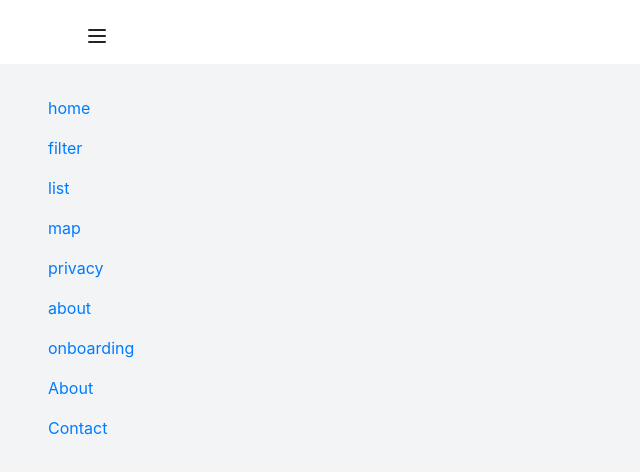
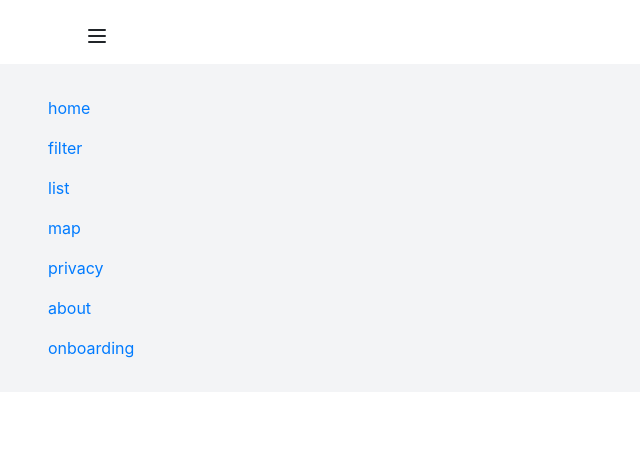
Before and after one commit to pxl-research/Generiek-vrije-plaatsen-platform, a Vue app in the folder Frontend/nsiv-frontend/: page / in a window 1280 px wide. Shown: the top 474 px of the page, without its empty margins (0-640 px from the left). Built offline with nearby package versions, Linux system fonts and the light colour scheme; the HTML template or start-up script is replaced by a standard one.

Commit message:
Temporary navbar

```diff
--- a/Frontend/nsiv-frontend/src/App.vue
+++ b/Frontend/nsiv-frontend/src/App.vue
@@ -1,6 +1,6 @@
 <script setup lang="ts">
 import { RouterLink, RouterView, useRouter } from 'vue-router'
-import { ref, computed } from "vue";
+import { ref, computed, onMounted, onUnmounted } from "vue";
 
 const router = useRouter();
 const isOpen = ref(false);
@@ -8,7 +8,21 @@ const isOpen = ref(false);
 const navLinks = computed(() =>
     router.options.routes.filter(route => route.meta?.showInNav === true)
 )
-console.log(navLinks.value);
+
+const handleClickOutside = (event: Event) => {
+  const nav = document.getElementById("navigation-menu");
+  if (nav && !nav.contains(event.target as Node)) {
+    isOpen.value = false;
+  }
+};
+
+onMounted(() => {
+  document.addEventListener("click", handleClickOutside);
+});
+
+onUnmounted(() => {
+  document.removeEventListener("click", handleClickOutside);
+});
 </script>
 
 <template>
@@ -20,34 +34,34 @@ console.log(navLinks.value);
                    {{ page-title }}
                 </h1>
                 -->
-                <button @click="isOpen = !isOpen" class="focus:outline-none">
+                <button @click.stop="isOpen = !isOpen" class="focus:outline-none">
                     <svg class="w-6 h-6" fill="none" stroke="currentColor" stroke-width="2"
                     viewBox="0 0 24 24" xmlns="http://www.w3.org/2000/svg">
                     <path stroke-linecap="round" stroke-linejoin="round"
                         d="M4 6h16M4 12h16M4 18h16"></path>
                     </svg>
                 </button>
-                <nav :class="isOpen ? 'block' : 'hidden'"
+                <nav id="navigation-menu"
+                :class="isOpen ? 'block' : 'hidden'"
                 class="absolute p-4 top-16 left-0 w-full bg-gray-100"
+                @click.stop
                 >
                     <RouterLink
                         v-for="route in navLinks"
                         :key="route.path"
                         :to="route.path"
                         class="block px-4 py-2"
+                        @click="isOpen = false"
                     >
                         {{ route.name }}
                     </RouterLink>
-
-                    <a href="#" class="block px-4 py-2">About</a>
-                    <a href="#" class="block px-4 py-2">Contact</a>
                 </nav>
             </div>
             <div>
 
             </div>
         </header>
-        <RouterView />
+        <RouterView/>
     </body>
 
 </template>
```
